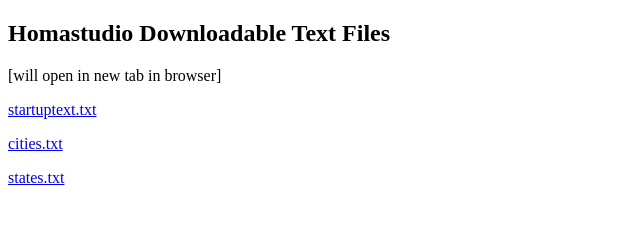
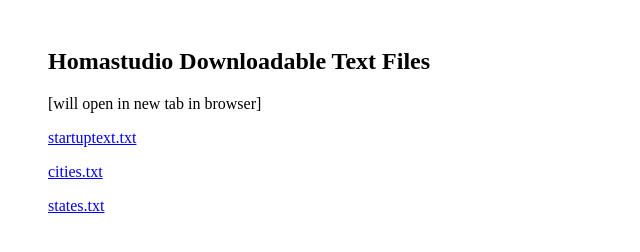
Before and after one commit to rmhoma/rmhoma.github.io, a plain HTML site: page index.html in a window 1280 px wide. Shown: the whole page, without its empty margins (0-640 px from the left). Drawn offline with Linux system fonts and the light colour scheme.

Commit message:
Update index.html

```diff
--- a/index.html
+++ b/index.html
@@ -3,6 +3,11 @@
   <head>
     <meta charset="UTF-8">
     <title>Homastudio GitHub</title>
+    <style>
+      body {
+        margin: 3em;
+      }
+    </style>
   </head>
 
   <body>
```
